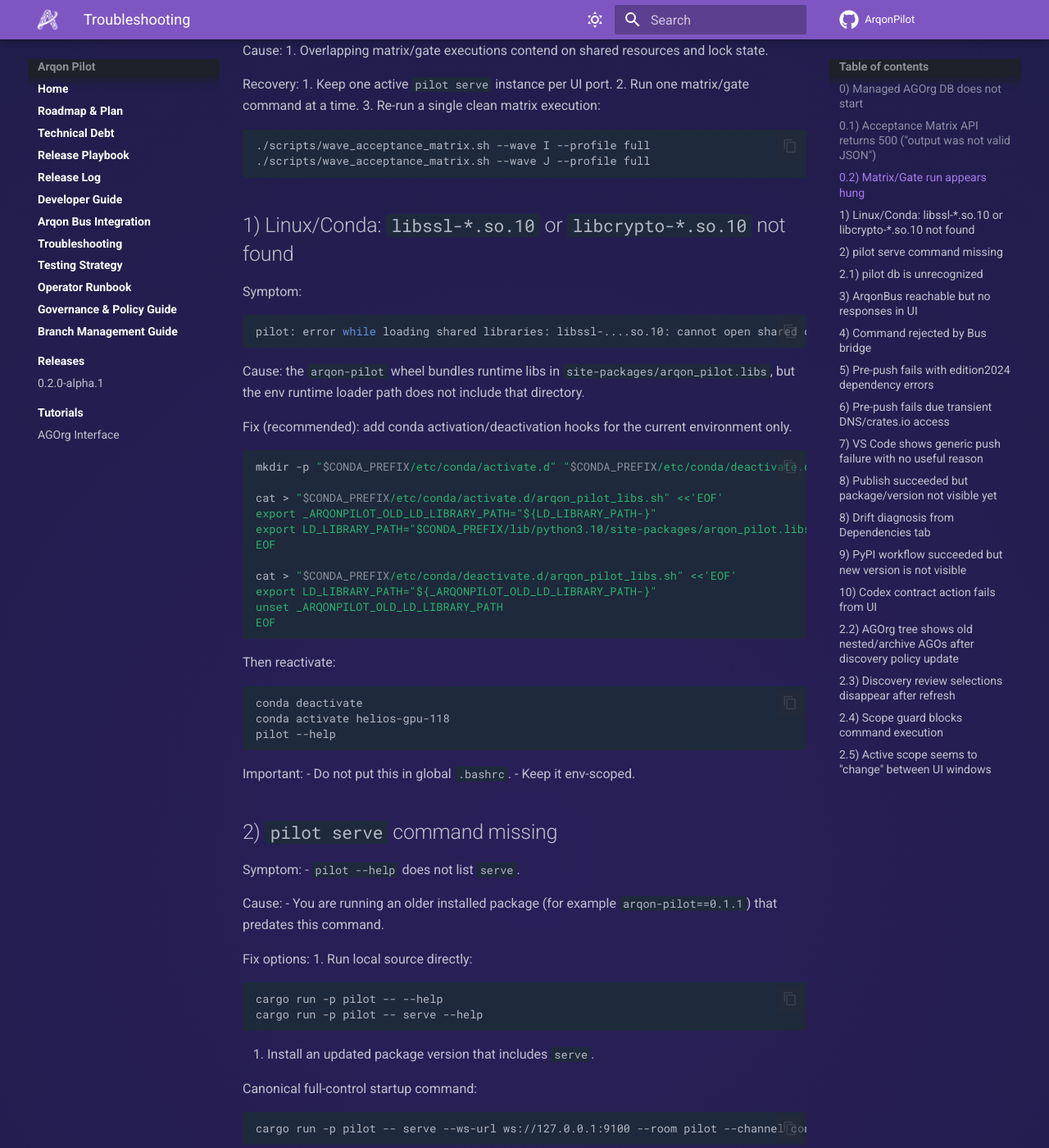
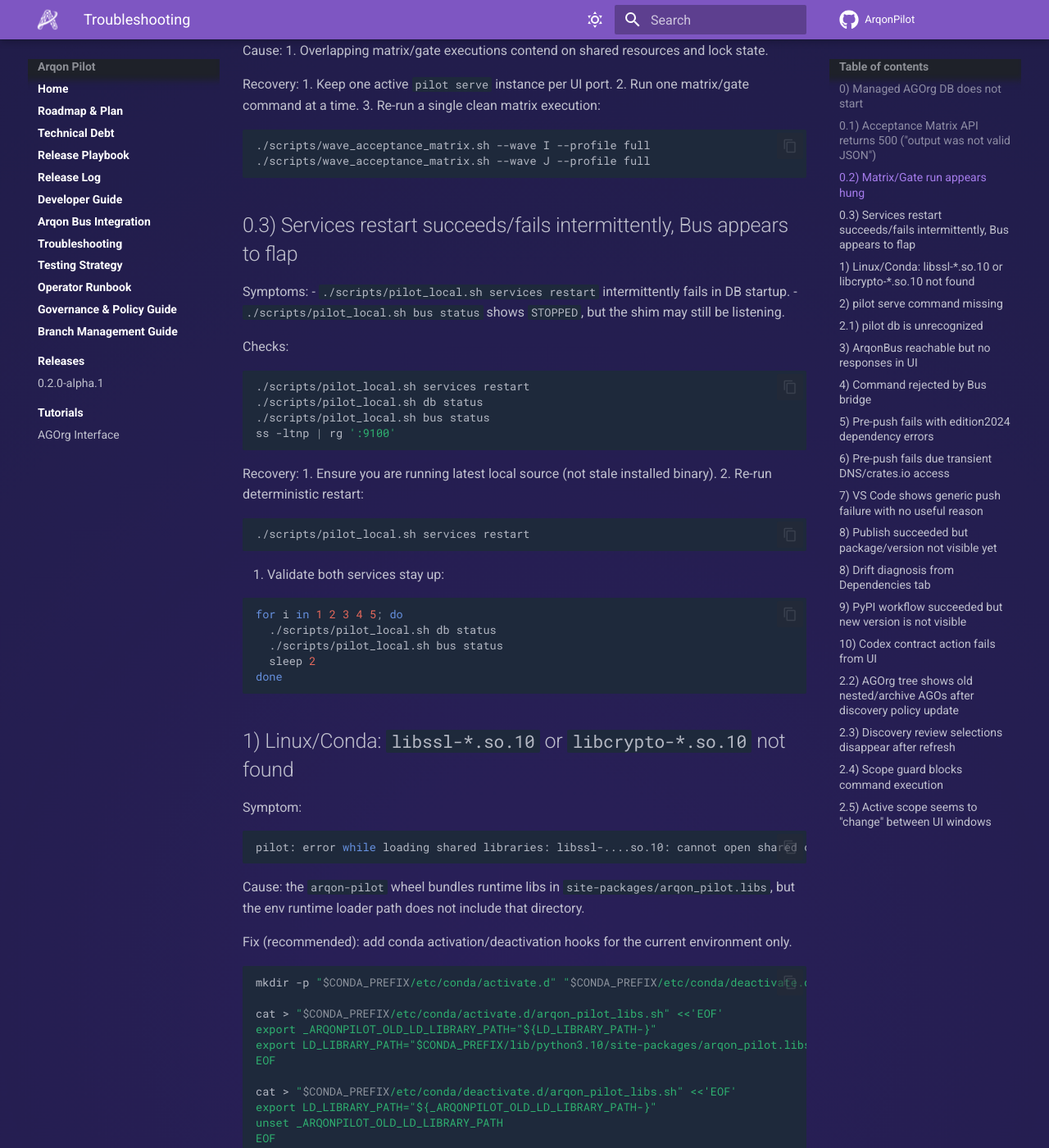
Before and after one commit to novelbytelabs/ArqonPilot, an MkDocs documentation site: the page built from docs/troubleshooting.md, in a window 1280 px wide and 1400 px high, scrolled down 2112 px. Shown: the whole window at 82% size. Built offline with MkDocs 1.6.1 and Material for MkDocs 9.7.7, drawn with Linux system fonts in a browser that asks for light colours; comment, search, counter and statistics services are not loaded.

Commit message:
fix: improve service reliability by ensuring deterministic DB logging, robust PATH resolution for system tools, and enhanced CI provenance.

````diff
--- a/docs/troubleshooting.md
+++ b/docs/troubleshooting.md
@@ -121,6 +121,39 @@
 ```bash
 ./scripts/wave_acceptance_matrix.sh --wave I --profile full
 ./scripts/wave_acceptance_matrix.sh --wave J --profile full
+```
+
+## 0.3) Services restart succeeds/fails intermittently, Bus appears to flap
+
+Symptoms:
+- `./scripts/pilot_local.sh services restart` intermittently fails in DB startup.
+- `./scripts/pilot_local.sh bus status` shows `STOPPED`, but the shim may still be listening.
+
+Checks:
+
+```bash
+./scripts/pilot_local.sh services restart
+./scripts/pilot_local.sh db status
+./scripts/pilot_local.sh bus status
+ss -ltnp | rg ':9100'
+```
+
+Recovery:
+1. Ensure you are running latest local source (not stale installed binary).
+2. Re-run deterministic restart:
+
+```bash
+./scripts/pilot_local.sh services restart
+```
+
+3. Validate both services stay up:
+
+```bash
+for i in 1 2 3 4 5; do
+  ./scripts/pilot_local.sh db status
+  ./scripts/pilot_local.sh bus status
+  sleep 2
+done
 ```
 
 ## 1) Linux/Conda: `libssl-*.so.10` or `libcrypto-*.so.10` not found
````
Also changed, not shown: docs/gotcha-registry.md (+19 -0 lines), 4 other files.
